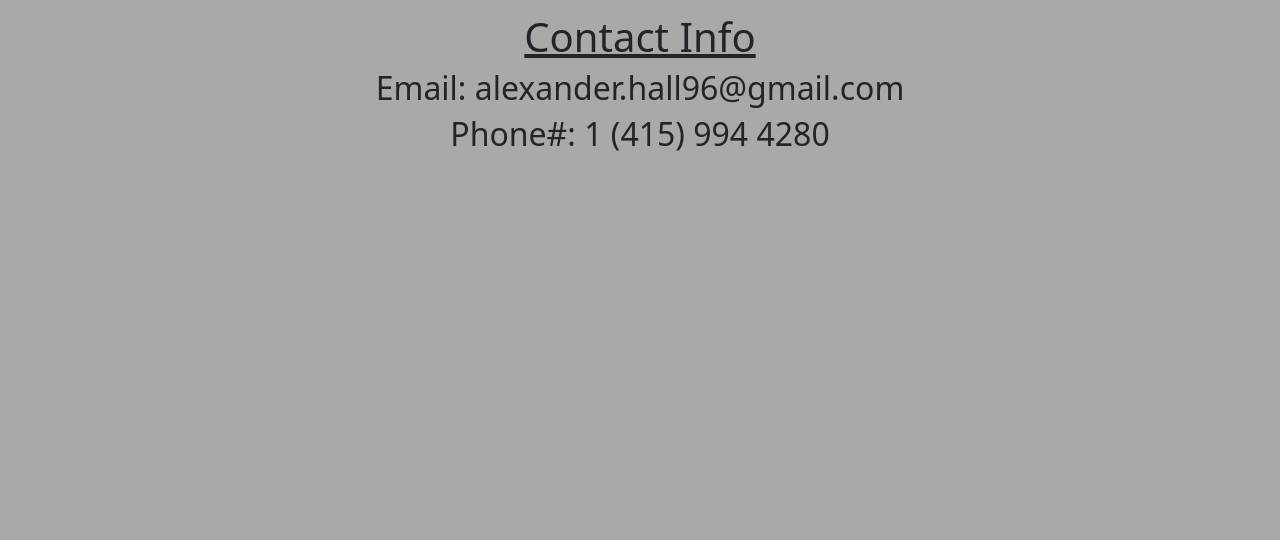
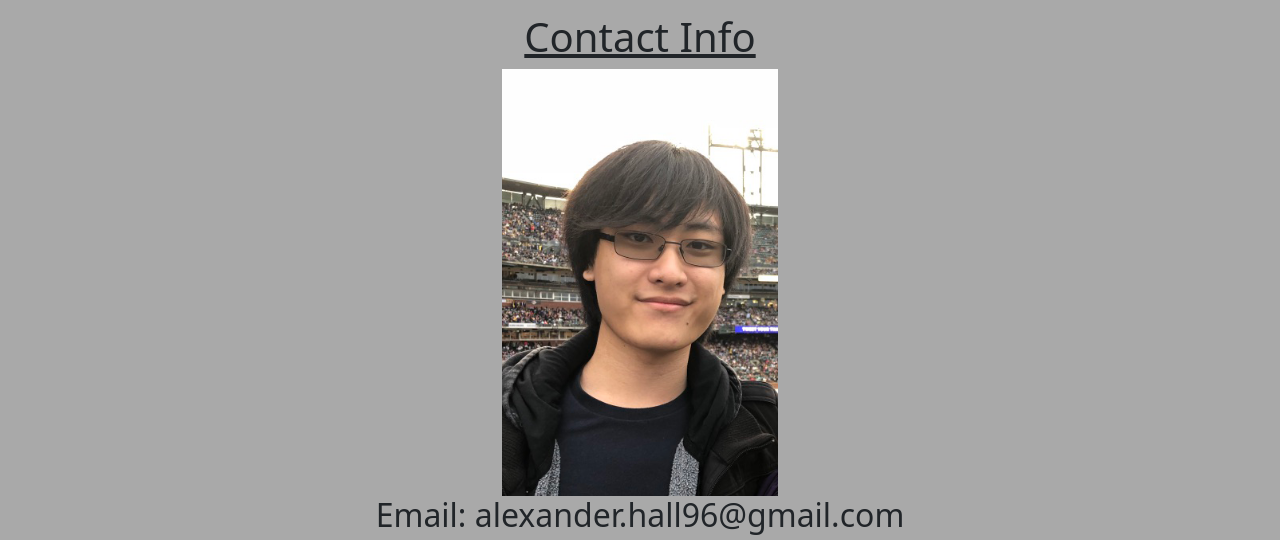
Before and after one commit to AlexHall2016/AlexHall2016.github.io, a plain HTML site: page index.html in a window 1280 px wide. Shown: the part 2097-2637 px from the top of the page. Before the commit the page ends 2259 px from the top, so only its background shows below. Drawn offline with nearby package versions, Linux system fonts and the light colour scheme.

Commit message:
Added Photo

```diff
--- a/index.html
+++ b/index.html
@@ -116,6 +116,9 @@
     <div class="container">
         <div class="col">
             <h1 id="contact" style="text-align: center;"><u>Contact Info</u></h1>
+            <div class="row d-flex flex-row justify-content-around align-items-center">
+            <img src="images\AlexHall.png" alt="This isn't displayed propperly" class="img-fluid"
+                        style="max-width: 300px;max-height:500px"></div>
             <h2 style="text-align: center;">Email: alexander.hall96@gmail.com</h2>
             <h2 style="text-align: center;">Phone#: 1 (415) 994 4280</h2>
         </div>
```
Also changed, not shown: images/AlexHall.png (added).
